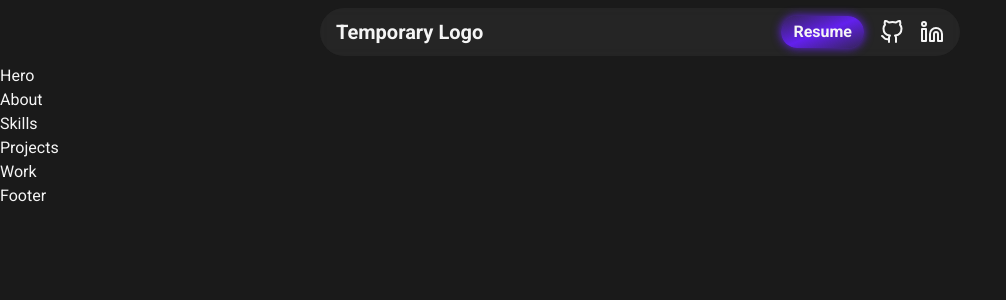
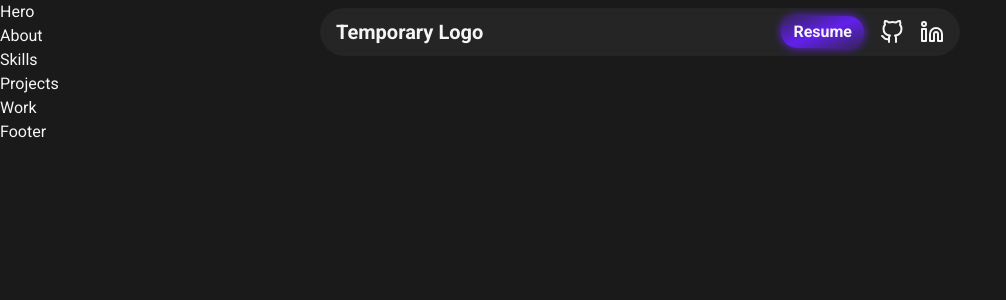
Before and after one commit to AndrewGlennAquino/personal-website-v2, a React (Vite) app: page / in a window 1280 px wide. Shown: the top 300 px of the page, without its empty margins (0-1006 px from the left). Built offline with nearby package versions, Linux system fonts and the light colour scheme.

Commit message:
Change header to fixed position

```diff
--- a/src/components/header/Header.tsx
+++ b/src/components/header/Header.tsx
@@ -72,7 +72,7 @@ const Header = () => {
   };
 
   return (
-    <header className="px-4 top-0 left-0 right-0">
+    <header className="px-4 fixed top-0 left-0 right-0">
       {/* Header bar container */}
       <div className="container mp-default w-full max-w-160 h-12 rounded-full flex justify-between items-center relative">
         {/* Temporary logo */}
```
